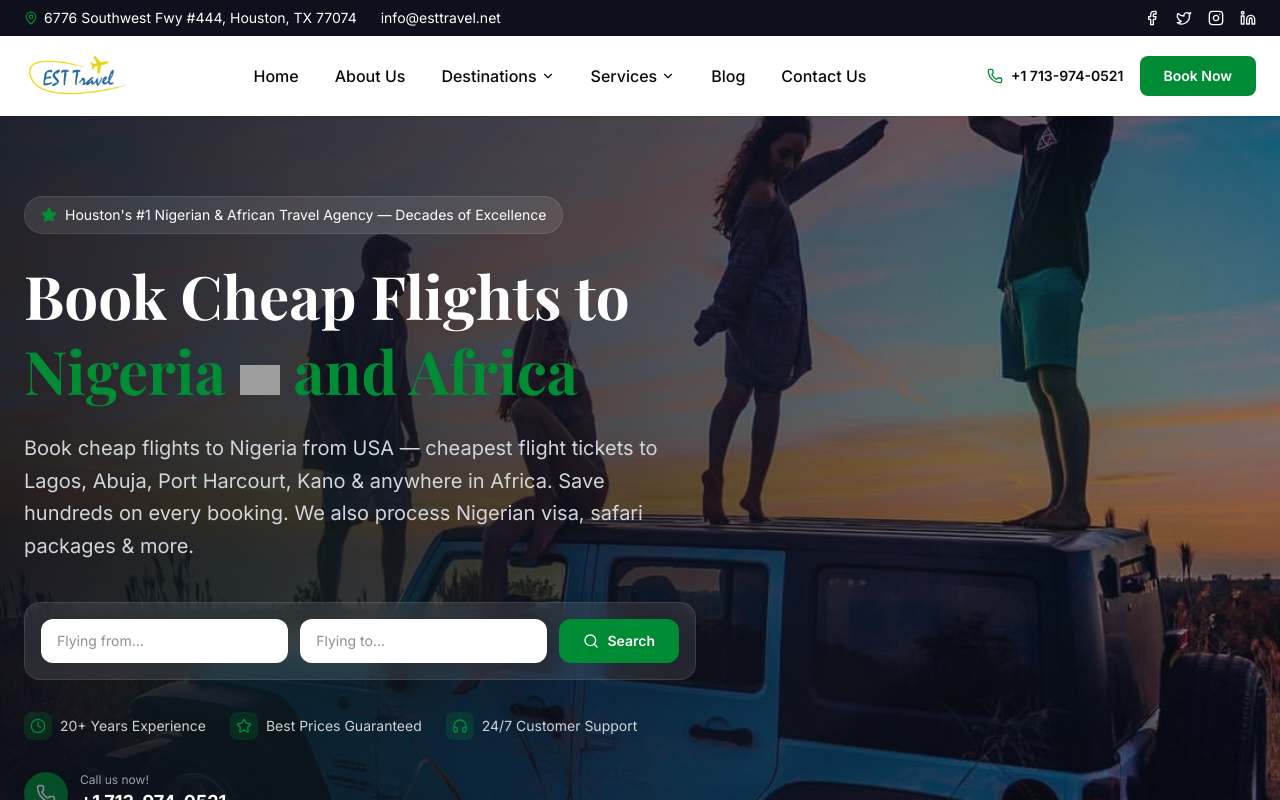
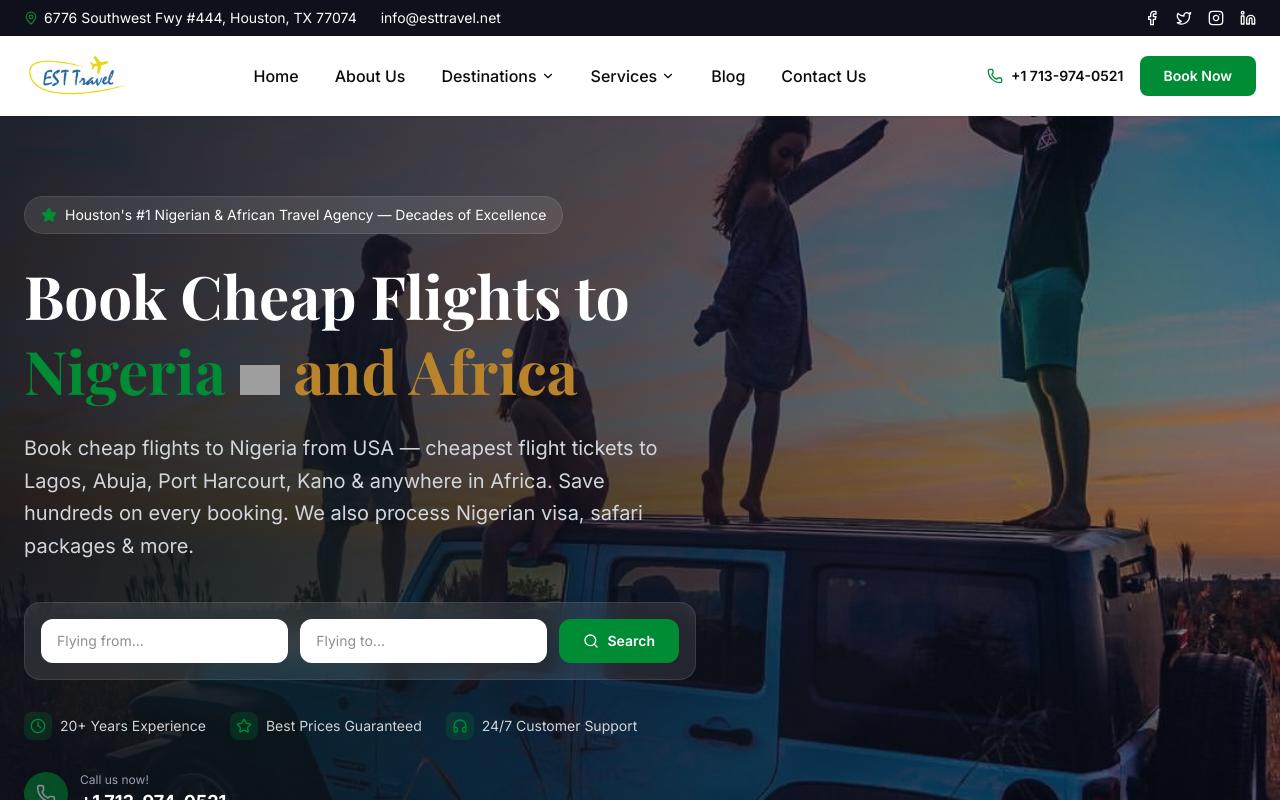
Before and after one commit to sabbir073/esttravel.net, a Next.js app: page / in a window 1280 px wide. Shown: the top 800 px of the page. Built offline with nearby package versions, Linux system fonts and the light colour scheme; grey boxes are pictures that could not be loaded; a web font is replaced by a local one.

Commit message:
changed africa color

```diff
--- a/src/app/globals.css
+++ b/src/app/globals.css
@@ -5,6 +5,7 @@
   --color-primary: oklch(0.55 0.17 150);
   --color-primary-dark: oklch(0.45 0.17 150);
   --color-primary-light: oklch(0.75 0.1 150);
+  --color-gold: oklch(0.65 0.12 75);
   --color-secondary: oklch(0.42 0.1 155);
   --color-secondary-light: oklch(0.55 0.13 155);
   --color-accent: oklch(0.62 0.18 45);
--- a/src/components/home/HeroSection.tsx
+++ b/src/components/home/HeroSection.tsx
@@ -56,7 +56,7 @@ export function HeroSection() {
               height={30}
               className="inline-block align-middle"
             />{" "}
-            <span className="text-primary">and Africa</span>
+            <span className="text-gold">and Africa</span>
           </motion.h1>
 
           {/* Subheading */}
```
